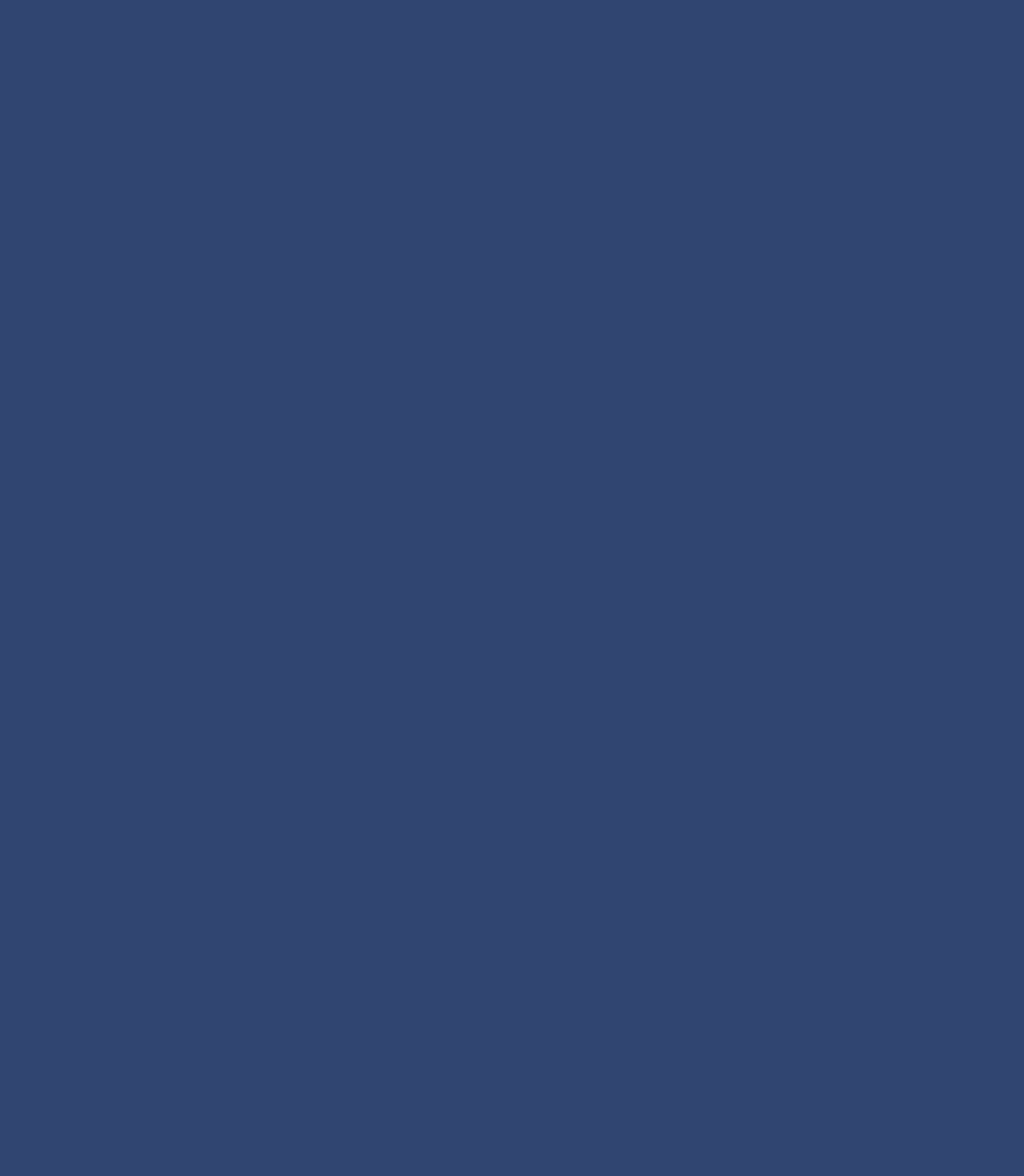
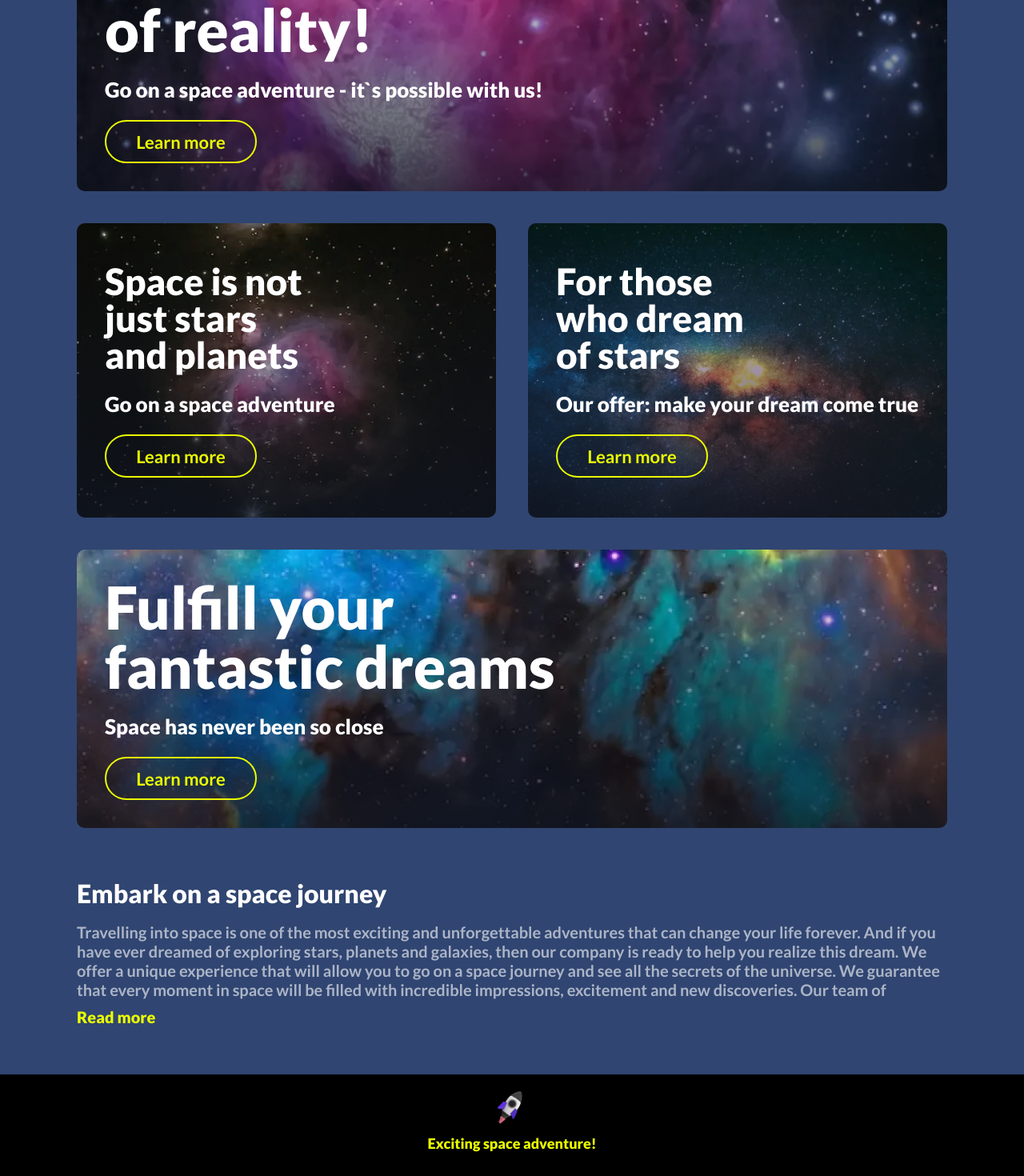
Before and after one commit to glinkinzhenya/softswiss-test, a React (Create React App) app: page / in a window 1280 px wide. Shown: the part 818-2288 px from the top of the page at 80% size. Before the commit the page ends 800 px from the top, so only its background shows below. Built offline with nearby package versions, Linux system fonts and the light colour scheme.

Commit message:
finish desktop

```diff
--- /dev/null
+++ b/src/components/Banner/Banner.jsx
@@ -0,0 +1,24 @@
+import { Button } from '../Button/Button';
+import './Banner.scss';
+
+export const Banner = ({ size, title, description, imgOne, imgTwo, linkButton }) => {
+  const backgroundImage = `linear-gradient(180deg, rgba(0, 0, 0, 0) 0%, rgba(15, 20, 32, 0.79) 100%),
+    image-set(url('${imgOne}') 1x, url('${imgTwo}') 2x)`;
+
+  return (
+    <div
+      className={`banner ${size === 'big' ? 'banner--big' : 'banner--small'}`}
+      style={{ backgroundImage }}
+    >
+      <h3
+        className={`banner__title ${
+          size === 'big' ? 'banner__title--big' : 'banner__title--small'
+        }`}
+      >
+        {title}
+      </h3>
+      <p className='banner__description'>{description}</p>
+      <Button type={'transparent'} link={linkButton} />
+    </div>
+  );
+};
--- /dev/null
+++ b/src/components/Banner/Banner.scss
@@ -0,0 +1,38 @@
+@import '../../styles/variables.scss';
+@import '../../styles/mixins.scss';
+
+.banner {
+  border-radius: 10px;
+  width: 100%;
+  background-size: cover;
+    background-position: center;
+    background-repeat: no-repeat;
+
+  &--big {
+    padding: 35px;
+  }
+
+  &--small {
+    padding: 50px 35px;
+  }
+
+  &__title {
+    font-weight: $font-w-semibold;
+    width: 60%;
+    line-height: 100%;
+    margin-bottom: 22px;
+
+    &--big {
+      font-size: $font-size-xxl-big;
+    }
+    &--small {
+      font-size: $font-size-xl-big;
+    }
+  }
+
+  &__description {
+    font-weight: $font-w-semibold;
+    font-size: $font-size-lg-big;
+    margin-bottom: 22px;
+  }
+}
--- a/src/components/Button/Button.jsx
+++ b/src/components/Button/Button.jsx
@@ -1,7 +1,11 @@
 import React from 'react';
 import './Button.scss';
 
-export const Button = () => {
+export const Button = ({link, type}) => {
 
-  return <button className='btn'>Learn more</button>;
+  return (
+    <a href={link} target='blank' className={`btn ${type ==='transparent' ? 'btn--transparent' : ''}`}>
+      Learn more
+    </a>
+  );
 };
--- a/src/components/Button/Button.scss
+++ b/src/components/Button/Button.scss
@@ -10,9 +10,24 @@
   font-weight: $font-w-main;
   font-size: $font-size-lg;
   cursor: pointer;
-  transition: .3s;
+  transition: 0.3s;
+  display: flex;
+  align-items: center;
+  justify-content: center;
 
   &:hover {
     background: rgba($color-secondary, 0.6);
   }
+
+  &--transparent {
+    background-color: transparent;
+    border: 2px solid $color-secondary;
+    color: $color-secondary;
+
+    &:hover {
+      background-color: transparent;
+      border: 2px solid rgba($color-secondary, 0.6);
+      color: rgba($color-secondary, 0.6);
+    }
+  }
 }
--- a/src/components/Footer/Footer.jsx
+++ b/src/components/Footer/Footer.jsx
@@ -1,7 +1,22 @@
-
+import rocketIcon from '../../assets/rocket-icon.webp';
+import rocketIcon2x from '../../assets/rocket-icon@2x.webp';
+import './Footer.scss';
 
 export const Footer = () => {
   return (
-<div></div>
+    <footer className="footer">
+      <div className="footer__container">
+        <div className="footer__icon-container">
+          <img
+            className="footer__icon"
+            src={rocketIcon}
+            srcSet={`${rocketIcon} 1x, ${rocketIcon2x} 2x`}
+            alt="Rocket."
+            loading="lazy"
+          />
+        </div>
+        <p className="footer__heading">Exciting space adventure!</p>
+      </div>
+    </footer>
   );
 };
--- a/src/components/Footer/Footer.scss
+++ b/src/components/Footer/Footer.scss
@@ -1,43 +1,30 @@
-@import '../../styles/mixins';
 @import '../../styles/variables';
 
-.app-footer {
+.footer {
   background-color: $color-black;
   text-align: center;
-  margin-top: 5rem;
-
-  @include respond-to(desktop) {
-    margin-top: 6rem;
-  }
+  height: 127px;
 
   &__container {
-    padding: 2rem;
-
-    @include respond-to(tablet) {
-      padding-left: 3rem;
-      padding-right: 3rem;
-    }
-
-    @include respond-to(desktop) {
-      @include content-limiter;
-    }
+    padding: 20px;
   }
 
   &__icon-container {
-    width: 8rem;
+    width: 80px;
+    height: auto;
     margin: 0 auto;
+    margin-top: -18px;
   }
 
   &__icon {
-    @include responsive-image;
-    margin-top: -2rem; //corrects the icon's position according to the design
+    width: 100%;
+    height: 100%;
+    object-fit: contain;
   }
 
   &__heading {
-    margin: 0;
-    font-size: 1.8rem;
-    line-height: 1.55;
-    @include font-w-bold;
+    font-size: $font-size-md;
+    font-weight: $font-w-semibold;
     color: $color-secondary;
   }
 }
--- a/src/components/Hero/Hero.jsx
+++ b/src/components/Hero/Hero.jsx
@@ -1,7 +1,6 @@
 import earthImage from '../../assets/earth.webp';
 import earthImage2x from '../../assets/earth@2x.webp';
 import { Button } from '../Button/Button';
-// import { Button } from '../Button/Button';
 import './Hero.scss';
 
 export const Hero = () => {
@@ -15,7 +14,7 @@ export const Hero = () => {
           <p className='hero__text'>
             Where the possibilities are <span className='hero__text--accent'>endless!</span>
           </p>
-          <Button />
+          <Button link={'/'} />
         </div>
         <div className='hero__image-container'>
           <img
--- /dev/null
+++ b/src/components/Offers/Offers.jsx
@@ -0,0 +1,85 @@
+// Импортируем изображения
+import { Banner } from '../Banner/Banner';
+import offerBgImage01 from '../../assets/bg-space-offer-01.webp';
+import offerBgImage01X2 from '../../assets/bg-space-offer-01@2x.webp';
+import offerBgImage02 from '../../assets/bg-space-offer-02.webp';
+import offerBgImage02X2 from '../../assets/bg-space-offer-02@2x.webp';
+import offerBgImage03 from '../../assets/bg-space-offer-03.webp';
+import offerBgImage03X2 from '../../assets/bg-space-offer-03@2x.webp';
+import offerBgImage04 from '../../assets/bg-space-offer-04.webp';
+import offerBgImage04X2 from '../../assets/bg-space-offer-04@2x.webp';
+import './Offers.scss';
+
+const banners = [
+  {
+    size: 'big',
+    title: 'Move the borders of reality!',
+    description: 'Go on a space adventure - it`s possible with us!',
+    imgLinkOne: offerBgImage01,
+    imgLinkTwo: offerBgImage01X2,
+    link: '/',
+  },
+  {
+    size: 'small',
+    title: 'Space is not just stars and planets',
+    description: 'Go on a space adventure',
+    imgLinkOne: offerBgImage02,
+    imgLinkTwo: offerBgImage02X2,
+    link: '/',
+  },
+  {
+    size: 'small',
+    title: 'For those who dream of stars',
+    description: 'Our offer: make your dream come true',
+    imgLinkOne: offerBgImage03,
+    imgLinkTwo: offerBgImage03X2,
+    link: '/',
+  },
+  {
+    size: 'big',
+    title: 'Fulfill your fantastic dreams',
+    description: 'Space has never been so close',
+    imgLinkOne: offerBgImage04,
+    imgLinkTwo: offerBgImage04X2,
+    link: '/',
+  },
+];
+
+export const Offers = () => {
+  return (
+    <section className='offers'>
+      <h2 className='offers__title'>Offers</h2>
+
+      <ul className='offers__list'>
+        {banners.map((banner, index) => (
+          <li key={index}>
+            <Banner
+              size={banner.size}
+              title={banner.title}
+              description={banner.description}
+              imgOne={banner.imgLinkOne}
+              imgTwo={banner.imgLinkTwo}
+              linkButton={banner.link}
+            />
+          </li>
+        ))}
+      </ul>
+
+      <h2 className='offers__title'>Embark on a space journey</h2>
+
+      <input type='checkbox' id='toggle' class='offers__checkbox' />
+      <p class='offers__description'>
+        Travelling into space is one of the most exciting and unforgettable adventures that can
+        change your life forever. And if you have ever dreamed of exploring stars, planets and
+        galaxies, then our company is ready to help you realize this dream. We offer a unique
+        experience that will allow you to go on a space journey and see all the secrets of the
+        universe. We guarantee that every moment in space will be filled with incredible
+        impressions, excitement and new discoveries. Our team of professionals takes care of your
+        safety and comfort so that you can fully enjoy your adventure in space. We offer various
+        options for space excursions.
+      </p>
+      <label for='toggle' class='offers__btn'>
+      </label>
+    </section>
+  );
+};
--- /dev/null
+++ b/src/components/Offers/Offers.scss
@@ -0,0 +1,64 @@
+@import '../../styles/variables.scss';
+@import '../../styles/mixins.scss';
+
+.offers {
+  margin: 60px 0;
+  max-width: 1128px;
+  padding: 0 20px;
+  margin-left: auto;
+  margin-right: auto;
+
+  &__title {
+    font-weight: $font-w-semibold;
+    font-size: $font-size-xl;
+  }
+
+  &__list {
+    display: grid;
+    grid-template-columns: repeat(2, 1fr);
+    gap: 40px;
+    margin-bottom: 62px;
+    margin-top: 40px;
+  }
+
+  &__list > :nth-child(3n + 1) {
+    grid-column: 1 / -1;
+  }
+
+  &__description {
+    margin-top: 17px;
+    font-weight: $font-w-main;
+    font-size: $font-size-lg-small;
+    color: rgba(255, 255, 255, 0.6);
+
+    max-height: 96px;
+    overflow: hidden;
+    position: relative;
+    transition: max-height 0.3s ease;
+  }
+
+  &__checkbox {
+    display: none;
+
+    &:checked ~ .offers__description {
+      max-height: none;
+    }
+
+    &:checked ~ .offers__btn::after {
+      content: 'Read less';
+    }
+  }
+
+  &__btn {
+    display: inline-block;
+    margin-top: 10px;
+    color: $color-secondary;
+    font-weight: $font-w-semibold;
+    font-size: $font-size-lg-small;
+    cursor: pointer;
+
+    &::after {
+      content: 'Read more';
+    }
+  }
+}
--- a/src/layouts/MainLayout.jsx
+++ b/src/layouts/MainLayout.jsx
@@ -1,13 +1,13 @@
 import React from 'react';
 import { Header } from '../components/Header/Header';
-// import Footer from '../components/Footer';
+import { Footer } from '../components/Footer/Footer';
 
 const MainLayout = ({ children }) => {
   return (
     <div>
       <Header />
       <main>{children}</main>
-      {/* <Footer /> */}
+      <Footer />
     </div>
   );
 };
--- a/src/pages/Home/Home.jsx
+++ b/src/pages/Home/Home.jsx
@@ -1,9 +1,11 @@
 import { Hero } from '../../components/Hero/Hero';
+import { Offers } from '../../components/Offers/Offers';
 
 export const Home = () => {
   return (
     <>
       <Hero />
+      <Offers />
     </>
   );
 };
--- a/src/styles/variables.scss
+++ b/src/styles/variables.scss
@@ -6,9 +6,13 @@ $color-bg: #304571;
 
 $font-size-sm: 14px;
 $font-size-md: 18px;
+$font-size-lg-small: 20px;
 $font-size-lg: 22px;
+$font-size-lg-big: 26px;
 $font-size-xl: 32px;
+$font-size-xl-big: 46px;
 $font-size-xxl: 72px;
+$font-size-xxl-big: 74px;
 
 $font-w-bold: 900;
 $font-w-semibold: 800;
```
